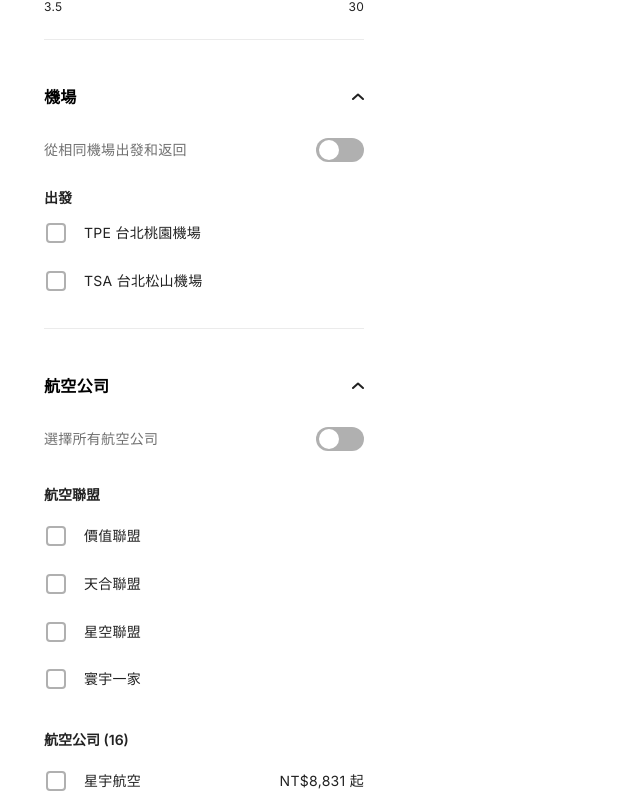
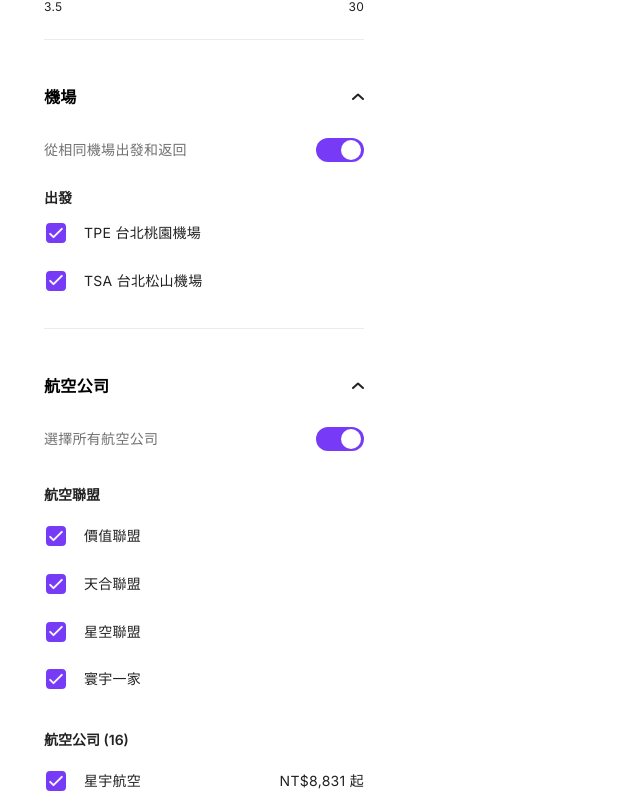
Before and after one commit to guiril/simple-air, a Next.js app: page /search in a window 1280 px wide. Shown: the part 1017-1820 px from the top of the page, without its empty margins (0-640 px from the left). Built offline with nearby package versions, Linux system fonts and the light colour scheme.

Commit message:
Set checkbox default value true

```diff
--- a/src/app/search/page.tsx
+++ b/src/app/search/page.tsx
@@ -152,10 +152,24 @@ export default function SearchPage() {
   ]);
   const [returnTimeSliderValue, setReturnTimeSliderValue] = useState([0, 48]);
   const [flightTimeSliderValue, setFlightTimeSliderValue] = useState(0);
-  const [isReturnToSameAirport, setIsReturnToSameAirport] = useState(false);
-  const [airportsList, setAirportsList] = useState<string[] | []>([]);
-  const [isAllAirlinesSelected, setIsAllAirlinesSelected] = useState(false);
-  const [airlinesList, setAirlinesList] = useState<string[] | []>([]);
+  const [isReturnToSameAirport, setIsReturnToSameAirport] = useState(true);
+  const [airportsList, setAirportsList] = useState<string[] | []>([
+    'tpe',
+    'tsa'
+  ]);
+  const [isAllAirlinesSelected, setIsAllAirlinesSelected] = useState(true);
+  const [airlinesList, setAirlinesList] = useState<string[] | []>([
+    'value alliiance',
+    'star alliance',
+    'sky team',
+    'oneworld',
+    'starlux',
+    'china airlines',
+    'tiger airways',
+    'cathay',
+    'scoot',
+    'eva air'
+  ]);
 
   const handleTimeSliderOnChange = (
     value: number[],
```
